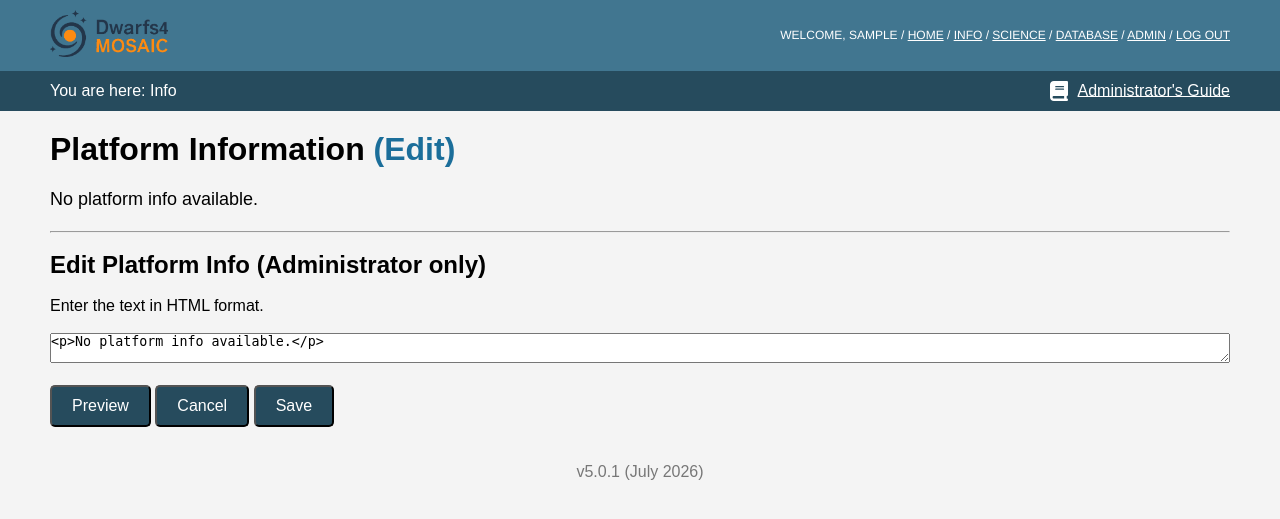
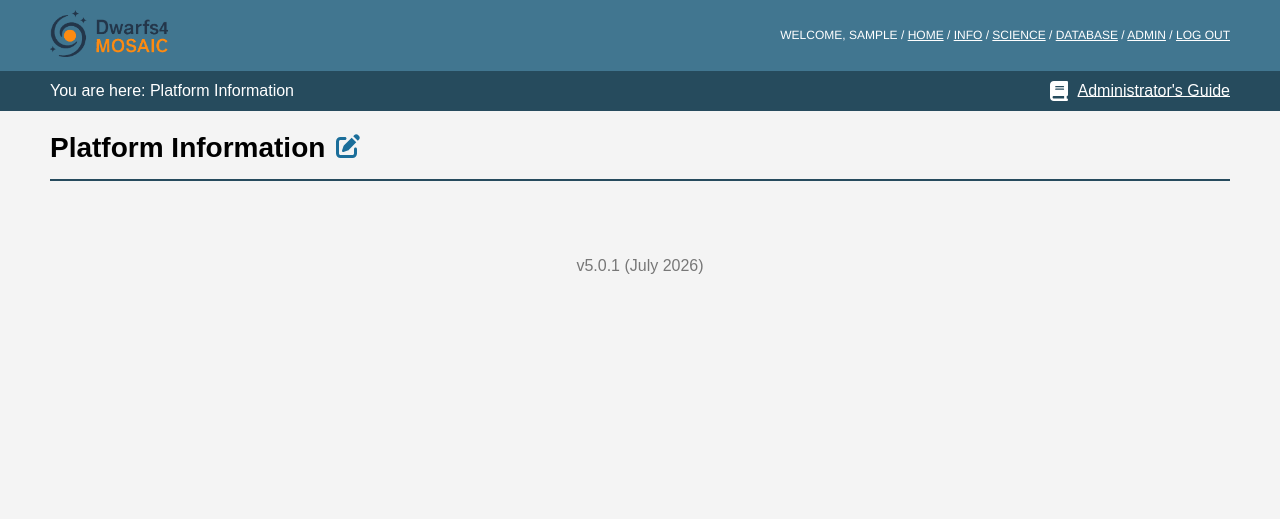
Before and after one commit to noeliagrande/Dwarfs4MOSAIC-Web, a Django app: page /info/ in a window 1280 px wide. Shown: the top 519 px of the page. Run offline with Django 5.2, Linux system fonts and the light colour scheme; the visitor is signed in with stand-in values (Sample User, id 1); some libraries are stand-ins or nearby versions.

Commit message:
Las páginas Platform Information y Science usan un editor HTML común con vista previa en vivo y edición exclusiva para el administrador.

```diff
--- a/src/dwarfs4MOSAIC/static/dwarfs4MOSAIC/base.css
+++ b/src/dwarfs4MOSAIC/static/dwarfs4MOSAIC/base.css
@@ -27,19 +27,48 @@ main {
     font-size: 20px;
 }
 
-/* Container for platform information */
-.platform-info {
+/* Administrator editor layout */
+.html-info-title {
+    font-size: 28px;
+    margin-bottom: 40px;
+    padding-bottom: 15px;
+    border-bottom: 2px solid var(--breadcrumbs-color);
+}
+
+.html-info {
     font-size: 18px;
     line-height: 1.5;
 }
 
-.platform-info h1, .platform-info h2 {
+.html-info h1, .html-info h2 {
     font-weight: bold;
 }
 
-.platform-info ul {
+.html-info ul {
     margin-left: 20px;
     list-style-type: disc;
+}
+
+.info-editor-container {
+    display: grid;
+    grid-template-columns: 1fr 1fr;
+    gap: 40px;
+    align-items: start;
+}
+
+.info-preview-column {
+    min-width: 0;
+}
+
+.info-edit-column {
+    min-width: 0;
+    padding-left: 40px;
+    border-left: 1px solid var(--breadcrumbs-color);
+}
+
+.info-edit-column textarea {
+    box-sizing: border-box;
+    resize: vertical;
 }
 
 /* Container with horizontal scrolling enabled */
--- /dev/null
+++ b/src/dwarfs4MOSAIC/templates/dwarfs4MOSAIC/html_editor.html
@@ -0,0 +1,145 @@
+<!--
+    Editable Information Page Template
+
+    Purpose:
+    - Display information stored in an HTML file.
+    - Rendered content may include formatting like bold, headings, bullets, and line breaks.
+    - Superusers can enter an editing mode.
+
+    Context:
+    - page_name: name of the page displayed (e.g. "Platform Information" or "Science")
+    - user: current authenticated user (implicit)
+    - content: HTML string read from a .html file (passed from view)
+-->
+
+{# Base template #}
+{% extends 'dwarfs4MOSAIC/base.html' %}
+
+{# Static template tags #}
+{% load static %}
+{% load custom_tags %}
+
+{# Sets the page title #}
+{% block title %}{% html_title page_name %}{% endblock %}
+
+{# Defines the breadcrumb text for navigation #}
+{% block breadcrumb %}
+    {% if user.is_superuser and request.GET.edit == "1" %}
+        <a href="?">{{ page_name }}</a> &gt; Edit
+    {% else %}
+        {{ page_name }}
+    {% endif %}
+{% endblock %}
+
+{# Render the HTML content safely without escaping it.
+Only do this for trusted content to avoid XSS issues. #}
+{% block content %}
+
+    {% if user.is_superuser and request.GET.edit == "1" %}
+
+        <!-- Administrator edit view -->
+
+        <h1 class="html-info-title">Editing '{{ page_name }}'</h1>
+
+        <div class="info-editor-container">
+
+            <!-- Content preview -->
+            <div class="info-preview-column">
+
+                <div id="info-content" class="html-info">
+                    {{ content|safe }}
+                </div>
+
+            </div>
+
+            <!-- Content editor -->
+            <div class="info-edit-column">
+
+                <div class="editor-instruction">
+                    <strong>Editing in HTML:</strong>
+                    enter the content using HTML tags for formatting.
+                </div>
+                <br>
+
+                <form method="post">
+                    {% csrf_token %}
+
+                    <textarea id="content-editor"
+                              name="content"
+                              style="width:100%;">{{ content }}</textarea>
+
+                    <script>
+                        const content_editor =
+                            document.getElementById('content-editor');
+
+                        content_editor.style.height =
+                            content_editor.scrollHeight + "px";
+                    </script>
+
+                    <br><br>
+
+                    <button type="button"
+                        id="cancel_button"
+                        style="cursor:pointer; background-color: var(--breadcrumbs-color); color: white;
+                               padding: 10px 20px; border-radius: 5px; text-decoration: none; font-size: 16px;"
+                        title="Cancel the changes">
+                            Cancel
+                    </button>
+
+                    <button type="submit"
+                        id="save_button"
+                        style="cursor:pointer; background-color: var(--breadcrumbs-color); color: white;
+                               padding: 10px 20px; border-radius: 5px; text-decoration: none; font-size: 16px;"
+                        title="Save the changes">
+                            Save
+                    </button>
+                </form>
+            </div>
+        </div>
+
+        <!-- Live preview -->
+        <script>
+            document.getElementById('content-editor').addEventListener(
+                'input',
+                function() {
+                    const info_content = document.getElementById('info-content');
+                    info_content.innerHTML = this.value;
+                }
+            );
+        </script>
+
+        <!-- Cancel editing -->
+        <script>
+            document.getElementById('cancel_button').addEventListener(
+                'click',
+                function() {
+                    window.location.href = window.location.pathname;
+                }
+            );
+        </script>
+
+    {% else %}
+
+        <!-- Normal view -->
+        {% if user.is_superuser %}
+            <h1 class="html-info-title">
+
+                {{ page_name }}
+                <a href="?edit=1"
+                   class="edit-link"
+                   title="Edit {{ page_name }}"
+                   aria-label="Edit {{ page_name }}">
+                    <img src="{% static 'dwarfs4MOSAIC/icons/pen-to-square-solid.svg' %}"
+                         alt=""
+                         style="width: 30px; vertical-align: -4px;">
+                </a>
+            </h1>
+        {% endif %}
+
+        <div id="info-content" class="html-info">
+            {{ content|safe }}
+        </div>
+
+    {% endif %}
+
+{% endblock %}
--- a/src/dwarfs4MOSAIC/templates/dwarfs4MOSAIC/info.html
+++ /dev/null
@@ -1,103 +0,0 @@
-<!--
-    Info Page Template
-
-    Purpose:
-    - Display platform information stored in an HTML file.
-    - Rendered content may include formatting like bold, headings, bullets, and line breaks.
-
-    Context:
-    - user: current authenticated user (implicit)
-    - content: HTML string read from the platform_info.html file (passed from view)
--->
-
-{# Base template #}
-{% extends 'dwarfs4MOSAIC/base.html' %}
-
-{# Static template tags #}
-{% load custom_tags %}
-
-{# Sets the page title #}
-{% block title %}{% html_title "Information" %}{% endblock %}
-
-{# Defines the breadcrumb text for navigation #}
-{% block breadcrumb %} Info {% endblock %}
-
-{# Render the HTML content safely without escaping it.
-   Only do this for trusted content to avoid XSS issues. #}
-{% block content %}
-
-    <!-- Main heading -->
-    <h1>
-        Platform Information
-        {% if user.is_superuser %}
-            <a href="#edit-info" class="edit-link">(Edit)</a>
-        {% endif %}
-    </h1>
-    <br>
-
-    <div id="info-content" class="platform-info">
-        {{ content|safe }}
-    </div>
-
-    {% if user.is_superuser %}
-        <br>
-        <hr>
-        <br>
-        <h2 id="edit-info">Edit Platform Info (Administrator only)</h2>
-        <br>
-        Enter the text in HTML format.
-        <br><br>
-
-        <form method="post">
-            {% csrf_token %}
-            <textarea id="content-editor" name="content" style="width:100%;">{{ content }}</textarea>
-
-            <script>
-                const content_editor = document.getElementById('content-editor');
-                content_editor.style.height = content_editor.scrollHeight + "px";
-            </script>
-            <br><br>
-
-            <button type="button"
-                id="preview_button"
-                style="cursor:pointer; background-color: var(--breadcrumbs-color); color: white;
-                       padding: 10px 20px; border-radius: 5px; text-decoration: none; font-size: 16px;"
-                title="Preview the changes">
-                    Preview
-            </button>
-
-            <button type="button"
-                id="cancel_button"
-                style="cursor:pointer; background-color: var(--breadcrumbs-color); color: white;
-                       padding: 10px 20px; border-radius: 5px; text-decoration: none; font-size: 16px;"
-                title="Cancel the changes">
-                    Cancel
-            </button>
-
-            <button type="submit"
-                id="action_button"
-                style="cursor:pointer; background-color: var(--breadcrumbs-color); color: white;
-                       padding: 10px 20px; border-radius: 5px; text-decoration: none; font-size: 16px;"
-                title="Save the changes">
-                    Save
-            </button>
-        </form>
-
-        <script>
-            document.getElementById('preview_button').addEventListener('click', function() {
-                const content_editor = document.getElementById('content-editor');
-                const info_content = document.getElementById('info-content');
-
-                info_content.innerHTML = content_editor.value;
-            });
-        </script>
-
-        <script>
-            document.getElementById('cancel_button').addEventListener('click', function() {
-                location.reload();
-            });
-        </script>
-
-    {% endif %}
-
-{% endblock %}
--- a/src/dwarfs4MOSAIC/views.py
+++ b/src/dwarfs4MOSAIC/views.py
@@ -96,67 +96,52 @@ def home_view(request):
     # Render the home page template with context
     return render(request, 'dwarfs4MOSAIC/home.html', context)
 
-# Info page showing any information relative to the platform
-
-# Path to the HTML files
-PLATFORM_INFO_PATH = os.path.join(settings.BASE_DIR, 'dwarfs4MOSAIC', 'platform_info.html')
-
-def info_view(request):
+# Info pages showing information
+def html_editor_view(request, page_name, file_path, redirect_name):
     # Read current HTML content
     try:
-        with open(PLATFORM_INFO_PATH, 'r', encoding='utf-8') as f:
+        with open(file_path, 'r', encoding='utf-8') as f:
             content = f.read()
     except FileNotFoundError:
-        content = "<p>No platform info available.</p>"
+        content = ""
 
     # Handle editing form submission (only for superuser)
     if request.method == 'POST' and request.user.is_superuser:
         new_content = request.POST.get('content', '')
 
-        # Normalize line endings and remove blank lines
-        new_content = re.sub(r'\r\n', '\n', new_content)  # convert Windows newlines to Unix
-        #new_content = re.sub(r'^\s*\n', '', new_content, flags=re.MULTILINE)  # remove blank lines
+        # Normalize line endings
+        new_content = re.sub(r'\r\n', '\n', new_content) # convert Windows newlines to Unix
+        # new_content = re.sub(r'^\s*\n', '', new_content, flags=re.MULTILINE)  # remove blank lines
 
-        with open(PLATFORM_INFO_PATH, 'w', encoding='utf-8') as f:
+        with open(file_path, 'w', encoding='utf-8') as f:
             f.write(new_content)
-        #messages.success(request, 'Platform information updated successfully.')
-        return redirect('info')  # reload page
+
+        return redirect(redirect_name)
 
     # Render page with content and superuser flag
-    return render(request, 'dwarfs4MOSAIC/info.html', {
+    return render(request, 'dwarfs4MOSAIC/html_editor.html', {
+        'page_name': page_name,
         'content': content,
         'is_superuser': request.user.is_superuser
     })
 
-# Path to the HTML files
-SCIENCE_PATH = os.path.join(settings.BASE_DIR, 'dwarfs4MOSAIC', 'science.html')
+# Page for platform information
+def info_view(request):
+    return html_editor_view(
+        request,
+        "Platform Information",
+        os.path.join(settings.BASE_DIR, 'dwarfs4MOSAIC', 'platform_info.html'),
+        "info"
+    )
 
+# Page for science information
 def science_view(request):
-    # Read current HTML content
-    try:
-        with open(SCIENCE_PATH, 'r', encoding='utf-8') as f:
-            content = f.read()
-    except FileNotFoundError:
-        content = "<p>No science info available.</p>"
-
-    # Handle editing form submission (only for superuser)
-    if request.method == 'POST' and request.user.is_superuser:
-        new_content = request.POST.get('content', '')
-
-        # Normalize line endings and remove blank lines
-        new_content = re.sub(r'\r\n', '\n', new_content)  # convert Windows newlines to Unix
-        #new_content = re.sub(r'^\s*\n', '', new_content, flags=re.MULTILINE)  # remove blank lines
-
-        with open(SCIENCE_PATH, 'w', encoding='utf-8') as f:
-            f.write(new_content)
-        #messages.success(request, 'Science information updated successfully.')
-        return redirect('science')  # reload page
-
-    # Render page with content and superuser flag
-    return render(request, 'dwarfs4MOSAIC/science.html', {
-        'content': content,
-        'is_superuser': request.user.is_superuser
-    })
+    return html_editor_view(
+        request,
+        "Science",
+        os.path.join(settings.BASE_DIR, 'dwarfs4MOSAIC', 'science.html'),
+        "science"
+    )
 
 # Render static database overview page
 def database_view(request):
```
Also changed, not shown: src/dwarfs4MOSAIC/templates/dwarfs4MOSAIC/science.html (deleted, +0 -103 lines), src/dwarfs4MOSAIC/static/dwarfs4MOSAIC/icons/pen-to-square-solid.svg (added).
